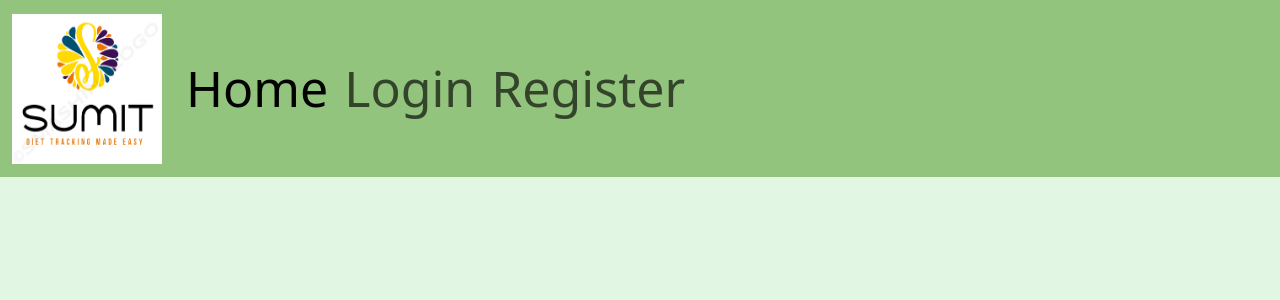
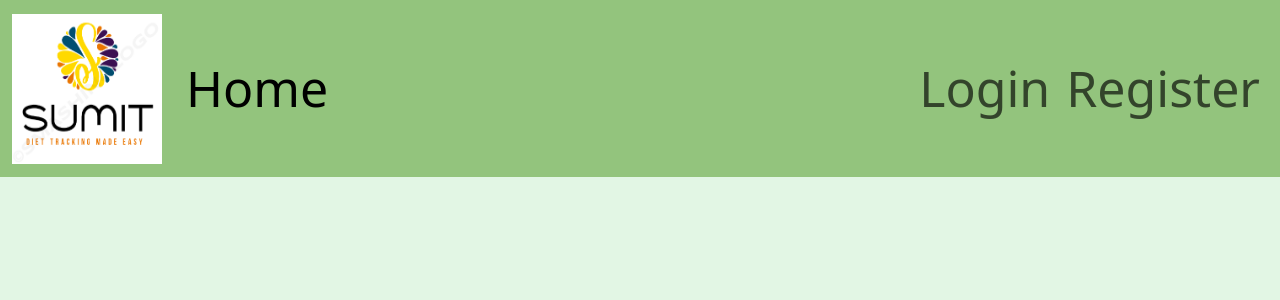
Before and after one commit to bertiekirkwood/CSC2033_Team31_23-24, a Flask app: page / in a window 1280 px wide. Shown: the top 300 px of the page. Run offline with Flask 3, Linux system fonts and the light colour scheme.

Commit message:
Align login and register buttons to right on index page

```diff
--- a/templates/base.html
+++ b/templates/base.html
@@ -19,7 +19,14 @@
           <span class="navbar-toggler-icon"></span>
         </button>
         <div class="collapse navbar-collapse" id="navbarNavAltMarkup">
-          <div class="navbar-nav">
+            <div class="navbar-nav">
+                <ul class="navbar-nav">
+                    <li class="nav-item">
+                      <a class="nav-link active" aria-current="page" href="#">Home</a>
+                    </li>
+                </ul>
+            </div>
+          <div class="navbar-nav ms-auto">
             {% block navlinks %}{% endblock %}
           </div>
         </div>
--- a/templates/index.html
+++ b/templates/index.html
@@ -2,9 +2,6 @@
 
 {% block navlinks %}
     <ul class="navbar-nav">
-        <li class="nav-item">
-          <a class="nav-link active" aria-current="page" href="#">Home</a>
-        </li>
         <li class="nav-item">
           <a class="nav-link" href="#">Login</a>
         </li>
```
